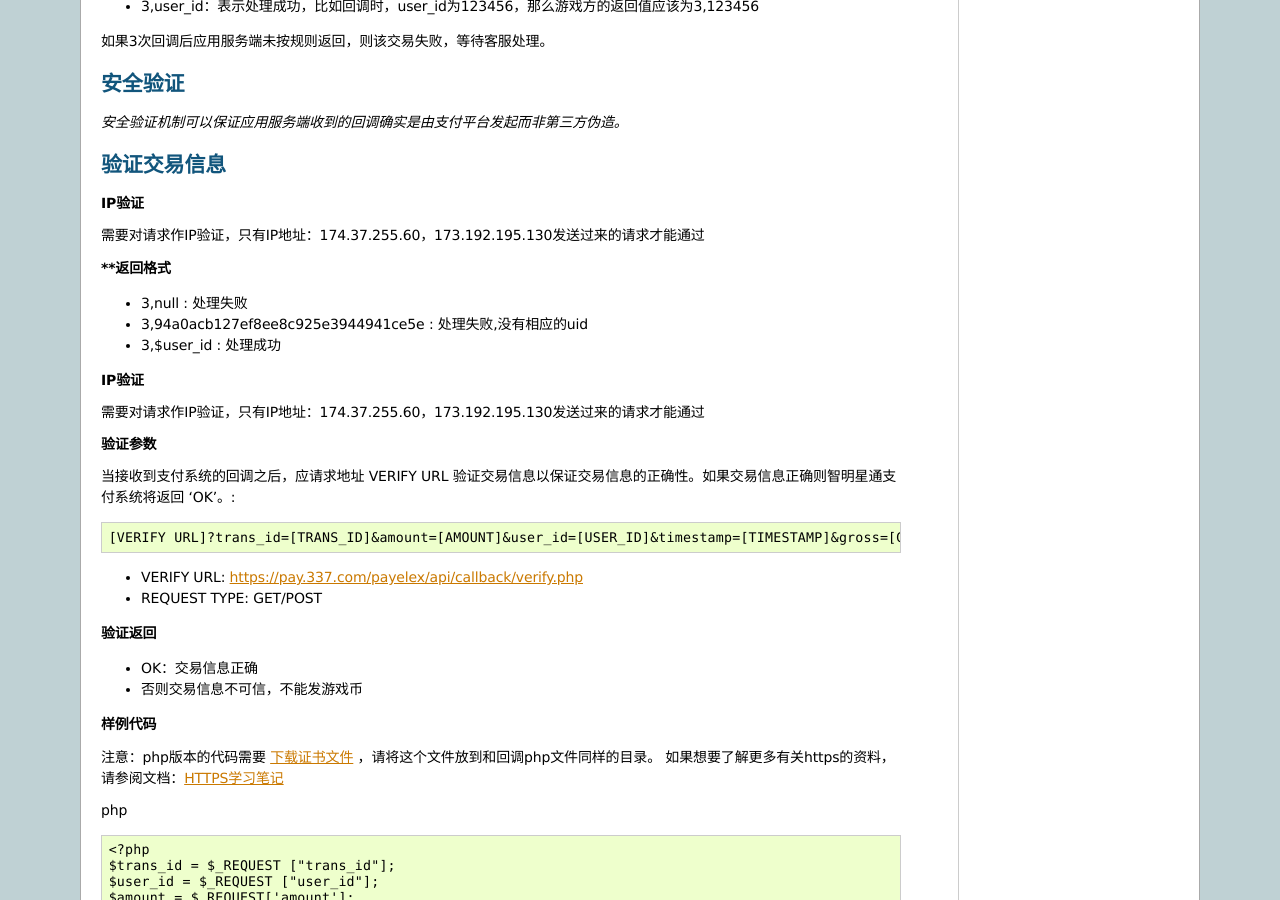
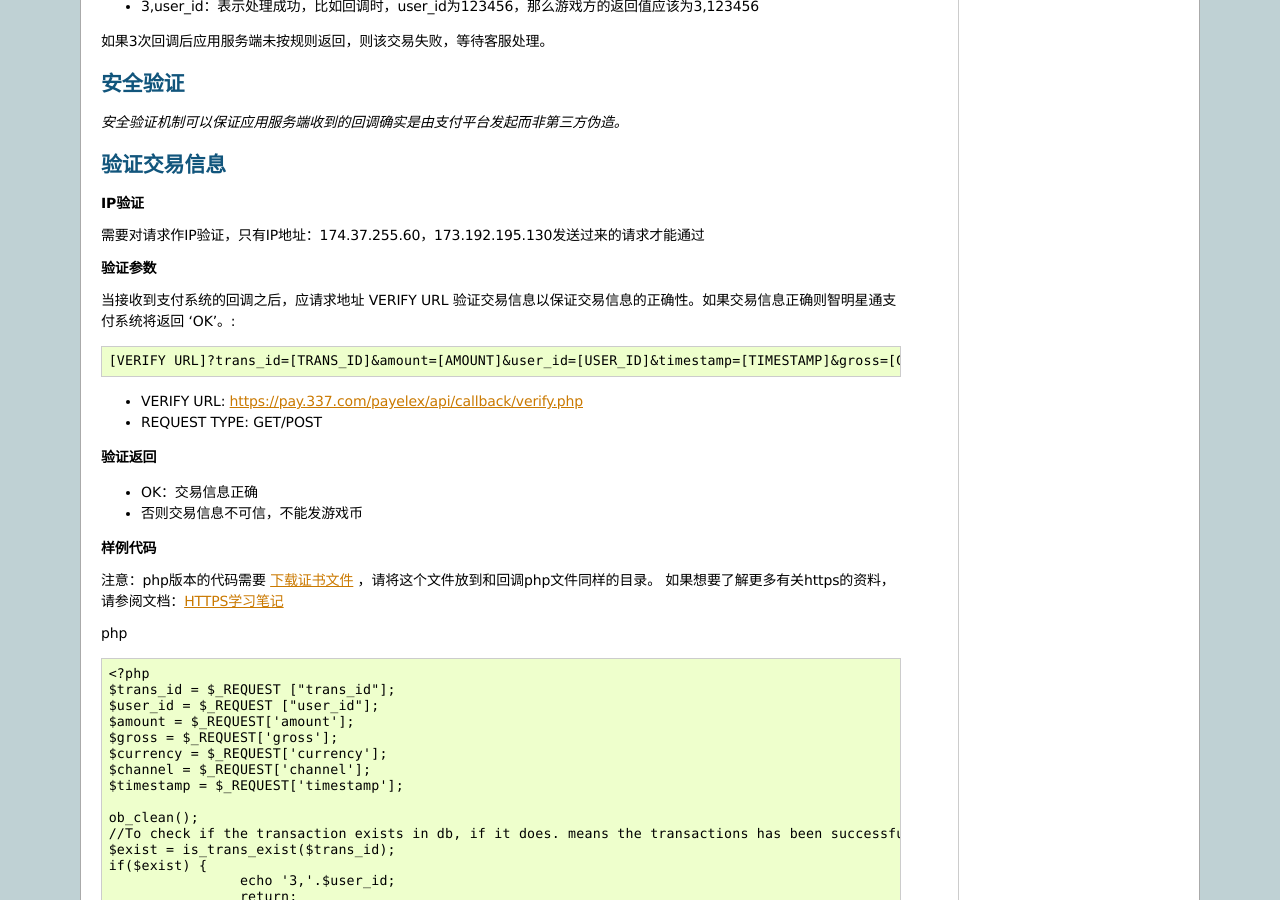
Before and after one commit to dwqelex/deploytest, a Sphinx documentation site: the page built from source/server.rst, in a window 1280 px wide and 900 px high, scrolled down 714 px. Built offline with Sphinx 7.4.7, drawn with Linux system fonts in a browser that asks for light colours.

Commit message:
删除无用的文档部分

```diff
--- a/source/server.rst
+++ b/source/server.rst
@@ -44,16 +44,6 @@
 
 验证交易信息
 ------------
-
-**IP验证**
-
-需要对请求作IP验证，只有IP地址：174.37.255.60，173.192.195.130发送过来的请求才能通过
-
-****返回格式**
-
-* 3,null : 处理失败
-* 3,94a0acb127ef8ee8c925e3944941ce5e : 处理失败,没有相应的uid
-* 3,$user_id : 处理成功
 
 **IP验证**
 
```
